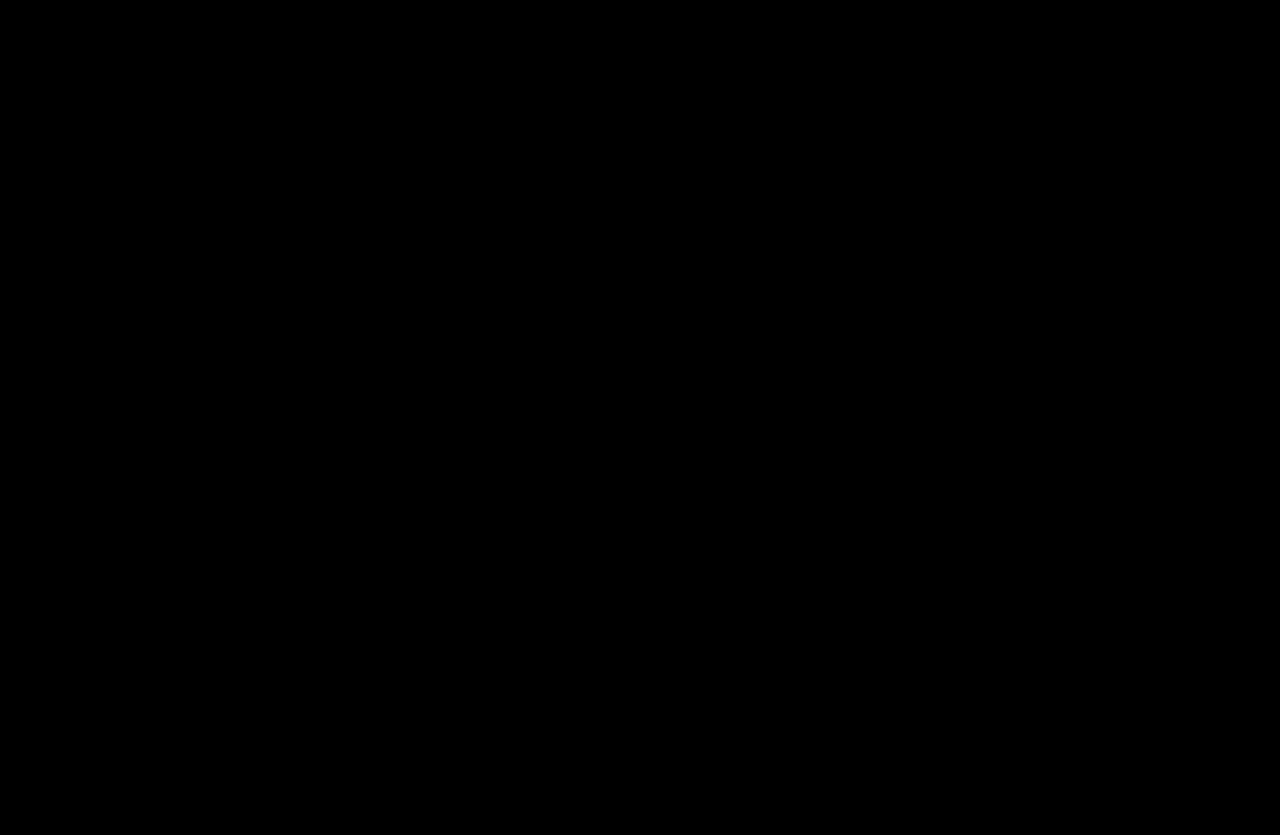
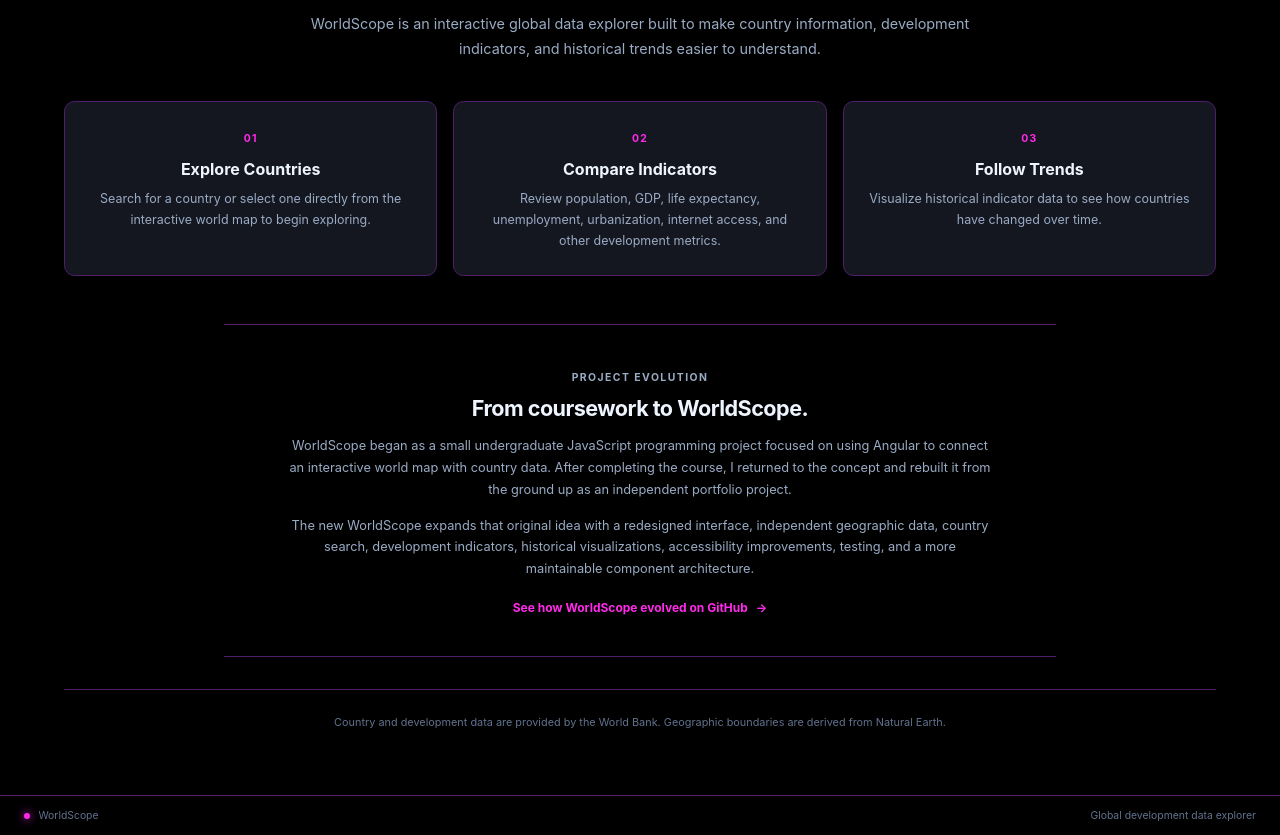
Before and after one commit to hmw55/worldscope, an Angular app: page / in a window 1280 px wide. Shown: the part 881-1716 px from the top of the page. Before the commit the page ends 800 px from the top, so only its background shows below. Built offline with nearby package versions, Linux system fonts and the light colour scheme.

Commit message:
feat: add about section

```diff
--- a/src/app/app.html
+++ b/src/app/app.html
@@ -76,7 +76,9 @@
     </aside>
   </main>
 
-  <footer class="statusbar" id="about">
+  <app-about-section id="about" />
+
+  <footer class="statusbar">
     <span>
       <span class="status-dot"></span>
       WorldScope
--- a/src/app/app.ts
+++ b/src/app/app.ts
@@ -1,5 +1,6 @@
 import { Component, inject, signal } from '@angular/core';
 
+import { AboutSection } from './features/about/components/about-section/about-section';
 import { CountryPanel } from './features/country-data/components/country-panel/country-panel';
 import { IndicatorsPanel } from './features/country-data/components/indicators-panel/indicators-panel';
 import { TrendPanel } from './features/country-data/components/trend-panel/trend-panel';
@@ -23,6 +24,7 @@ import { CountrySearch } from './features/search/components/country-search/count
     QuickStatsPanel,
     IndicatorsPanel,
     TrendPanel,
+    AboutSection,
   ],
   templateUrl: './app.html',
   styleUrl: './app.scss',
--- /dev/null
+++ b/src/app/features/about/components/about-section/about-section.html
@@ -0,0 +1,78 @@
+<section class="about-section" aria-labelledby="about-title">
+  <div class="about-heading">
+    <span class="panel-label">About</span>
+    <h2 id="about-title">Explore the world through data.</h2>
+    <p>
+      WorldScope is an interactive global data explorer built to make country
+      information, development indicators, and historical trends easier to
+      understand.
+    </p>
+  </div>
+
+  <div class="about-grid">
+    <article class="about-card">
+      <span class="about-card-index">01</span>
+      <h3>Explore Countries</h3>
+      <p>
+        Search for a country or select one directly from the interactive world
+        map to begin exploring.
+      </p>
+    </article>
+
+    <article class="about-card">
+      <span class="about-card-index">02</span>
+      <h3>Compare Indicators</h3>
+      <p>
+        Review population, GDP, life expectancy, unemployment, urbanization,
+        internet access, and other development metrics.
+      </p>
+    </article>
+
+    <article class="about-card">
+      <span class="about-card-index">03</span>
+      <h3>Follow Trends</h3>
+      <p>
+        Visualize historical indicator data to see how countries have changed
+        over time.
+      </p>
+    </article>
+  </div>
+
+  <div class="project-origin">
+    <span class="panel-label">Project Evolution</span>
+
+    <h3>From coursework to WorldScope.</h3>
+
+    <p>
+        WorldScope began as a small undergraduate JavaScript programming
+        project focused on using Angular to connect an interactive world map
+        with country data. After completing the course, I returned to the
+        concept and rebuilt it from the ground up as an independent portfolio
+        project.
+    </p>
+
+    <p>
+        The new WorldScope expands that original idea with a redesigned
+        interface, independent geographic data, country search, development
+        indicators, historical visualizations, accessibility improvements,
+        testing, and a more maintainable component architecture.
+    </p>
+
+    <a
+        class="project-link"
+        href="https://github.com/hmw55/worldscope"
+        target="_blank"
+        rel="noopener noreferrer"
+    >
+        See how WorldScope evolved on GitHub
+        <span aria-hidden="true">→</span>
+    </a>
+  </div>
+
+  <div class="about-footer">
+    <p>
+      Country and development data are provided by the World Bank. Geographic
+      boundaries are derived from Natural Earth.
+    </p>
+  </div>
+</section>
--- /dev/null
+++ b/src/app/features/about/components/about-section/about-section.scss
@@ -0,0 +1,144 @@
+:host {
+  display: block;
+}
+
+.about-section {
+  padding: 4rem 1.5rem;
+  border-top: 1px solid var(--border);
+  background: var(--background);
+}
+
+.about-heading {
+  width: min(100%, 52rem);
+  margin: 0 auto 2.5rem;
+  text-align: center;
+
+  h2 {
+    margin: 0.6rem 0 0;
+    color: var(--text);
+    font-size: clamp(1.8rem, 4vw, 3rem);
+    line-height: 1.05;
+    letter-spacing: -0.04em;
+  }
+
+  p {
+    max-width: 42rem;
+    margin: 1rem auto 0;
+    color: var(--text-muted);
+    font-size: 0.9rem;
+    line-height: 1.7;
+  }
+}
+
+.about-grid {
+  display: grid;
+  width: min(100%, 72rem);
+  margin: 0 auto;
+  grid-template-columns: repeat(3, 1fr);
+  gap: 1rem;
+}
+
+.about-card {
+  min-width: 0;
+  padding: 1.5rem;
+  border: 1px solid var(--border);
+  border-radius: 0.65rem;
+  background: var(--surface);
+  text-align: center;
+
+  h3 {
+    margin: 0.8rem 0 0;
+    color: var(--text);
+    font-size: 1rem;
+  }
+
+  p {
+    margin: 0.65rem 0 0;
+    color: var(--text-muted);
+    font-size: 0.78rem;
+    line-height: 1.65;
+  }
+}
+
+.about-card-index {
+  color: var(--accent);
+  font-size: 0.65rem;
+  font-weight: 700;
+  letter-spacing: 0.12em;
+}
+
+.project-origin {
+  width: min(100%, 52rem);
+  margin: 3rem auto 0;
+  padding: 2.5rem 0;
+  border-top: 1px solid var(--border);
+  border-bottom: 1px solid var(--border);
+  text-align: center;
+
+  h3 {
+    margin: 0.6rem 0 0;
+    color: var(--text);
+    font-size: 1.35rem;
+    letter-spacing: -0.025em;
+  }
+
+  p {
+    max-width: 44rem;
+    margin: 0.9rem auto 0;
+    color: var(--text-muted);
+    font-size: 0.8rem;
+    line-height: 1.7;
+  }
+}
+
+.project-link {
+  display: inline-flex;
+  margin-top: 1.25rem;
+  align-items: center;
+  justify-content: center;
+  gap: 0.5rem;
+  color: var(--accent);
+  font-size: 0.75rem;
+  font-weight: 700;
+  text-decoration: none;
+
+  span {
+    transition: transform 120ms ease;
+  }
+
+  &:hover span,
+  &:focus-visible span {
+    transform: translateX(0.25rem);
+  }
+
+  &:focus-visible {
+    outline: 1px solid var(--accent);
+    outline-offset: 0.3rem;
+    border-radius: 0.15rem;
+  }
+}
+
+.about-footer {
+  width: min(100%, 72rem);
+  margin: 2rem auto 0;
+  padding-top: 1.5rem;
+  border-top: 1px solid var(--border);
+  color: var(--text-dim);
+  font-size: 0.68rem;
+  line-height: 1.6;
+  text-align: center;
+
+  p {
+    margin: 0;
+  }
+}
+
+@media (max-width: 720px) {
+  .about-section {
+    padding: 3rem 1rem;
+  }
+
+  .about-grid {
+    grid-template-columns: 1fr;
+  }
+}
```
Also changed, not shown: src/app/features/about/components/about-section/about-section.ts (added, +9 -0 lines), 1 other file (tests, documents, lock files or other folders).
